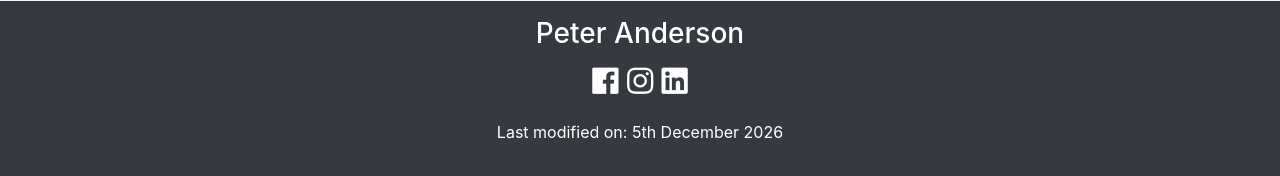
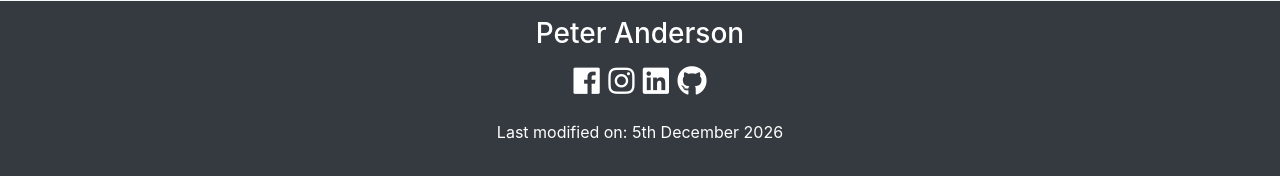
Before and after one commit to PeterAnderson1993/peteranderson.xyz, a PHP site: page / in a window 1280 px wide. Shown: the part 4369-4545 px from the top of the page. Run offline with PHP 8.4, Linux system fonts and the light colour scheme; some libraries are stand-ins or nearby versions.

Commit message:
Added GitHub icon and link to the footer

```diff
--- a/index.php
+++ b/index.php
@@ -562,6 +562,9 @@ $last_modified_date_random = date("jS F Y", filemtime('projects/random_number_ge
 		<a href="https://www.linkedin.com/in/peteranderson1993/" target="_blank" style="color:white; text-decoration:none;">
 			<i class="fab fa-linkedin"></i>
 		</a>
+		<a href="https://github.com/PeteDawg5000/peteranderson.x10host.com" target="_blank" style="color:white; text-decoration:none;">
+			<i class="fab fa-github"></i>
+		</a>
 		</p>
 		<p><?php echo $last_modified_date_home; ?></p>
 	</div>
```
